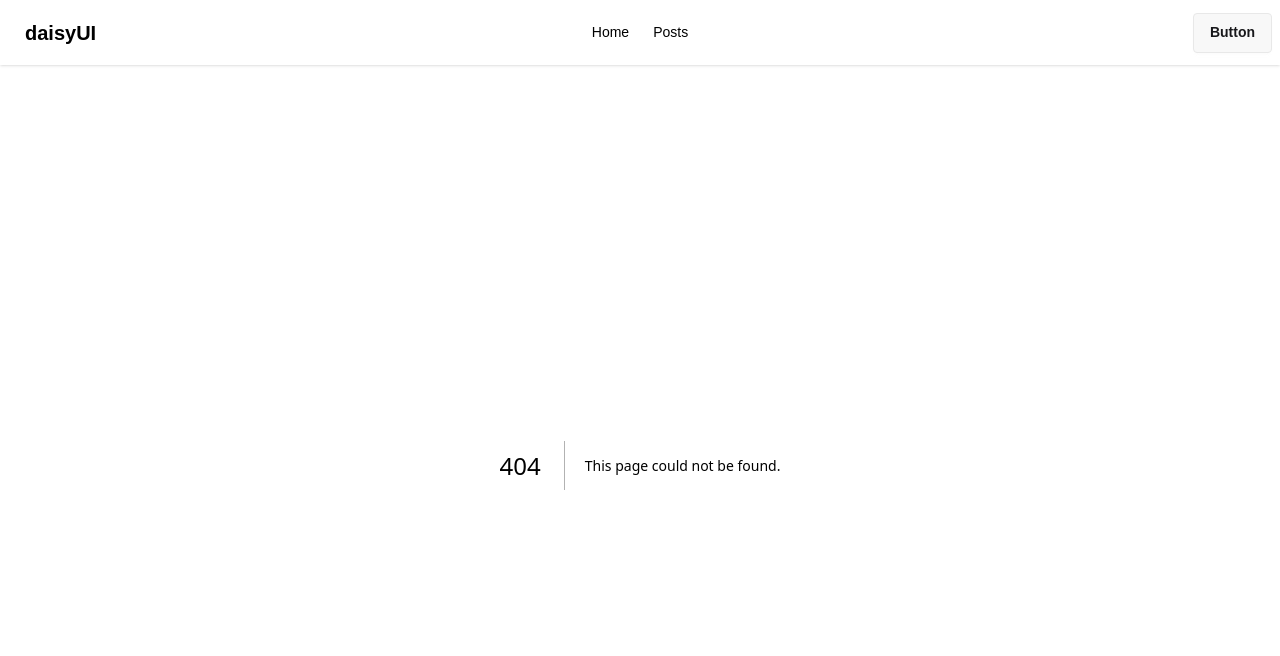
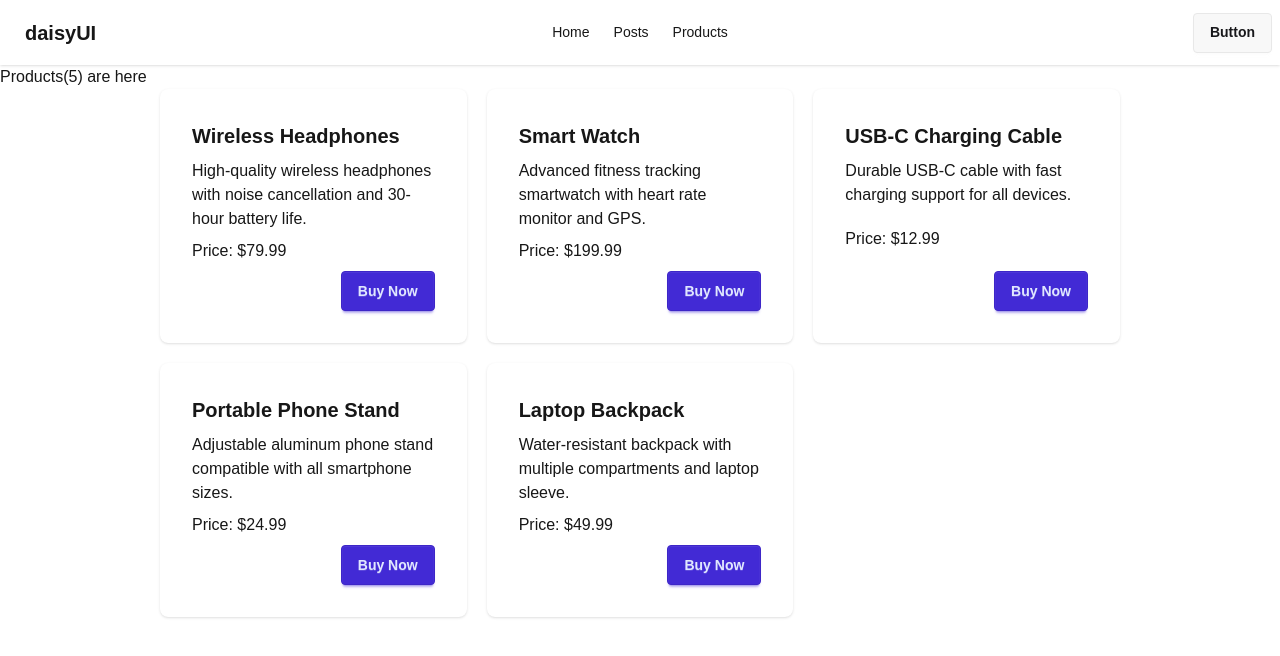
Before and after one commit to shahadat-hossain99/nextjs-data-fetching, a Next.js app: page /products in a window 1280 px wide. Before the commit this address had no page. Shown: the top 656 px of the page. Built offline with nearby package versions, Linux system fonts and the light colour scheme; data requests are answered from the project's data file.

Commit message:
used force cache and fetching in productsPage

```diff
--- a/src/app/posts/page.jsx
+++ b/src/app/posts/page.jsx
@@ -24,6 +24,8 @@ const getPosts = async () => {
   return res.json();
 };
 
+// ! short time server using json server
+
 const PostPage = async () => {
   //! Recap Fetching in next.js (module-43-cl-02)
 
--- /dev/null
+++ b/src/app/products/page.jsx
@@ -0,0 +1,26 @@
+import ProductsCard from "@/components/ProductsCard/ProductsCard";
+
+const getProducts = async () => {
+  const res = await fetch("http://localhost:5000/products", {
+    cache: "force-cache",
+  });
+  return await res.json();
+};
+
+const ProductsPage = async () => {
+  const products = await getProducts();
+  console.log(products);
+
+  return (
+    <div>
+      <h2>Products({products.length}) are here</h2>
+      <div className="container max-w-3/4 mx-auto grid grid-cols-3 gap-5">
+        {products.map((product) => (
+          <ProductsCard key={product.id} product={product} />
+        ))}
+      </div>
+    </div>
+  );
+};
+
+export default ProductsPage;
--- a/src/components/Header/Header.jsx
+++ b/src/components/Header/Header.jsx
@@ -8,6 +8,9 @@ const Header = () => {
       </li>
       <li>
         <Link href="/posts">Posts</Link>
+      </li>
+      <li>
+        <Link href="/products">Products</Link>
       </li>
     </>
   );
--- /dev/null
+++ b/src/components/ProductsCard/ProductsCard.jsx
@@ -0,0 +1,19 @@
+const ProductsCard = ({ product }) => {
+  const { id, name, price, description, rating, inStock } = product;
+  console.log(name);
+
+  return (
+    <div className="card bg-base-100 card-lg shadow-sm">
+      <div className="card-body">
+        <h2 className="card-title">{name}</h2>
+        <p>{description}</p>
+        <p>Price: ${price}</p>
+        <div className="justify-end card-actions">
+          <button className="btn btn-primary">Buy Now</button>
+        </div>
+      </div>
+    </div>
+  );
+};
+
+export default ProductsCard;
```
